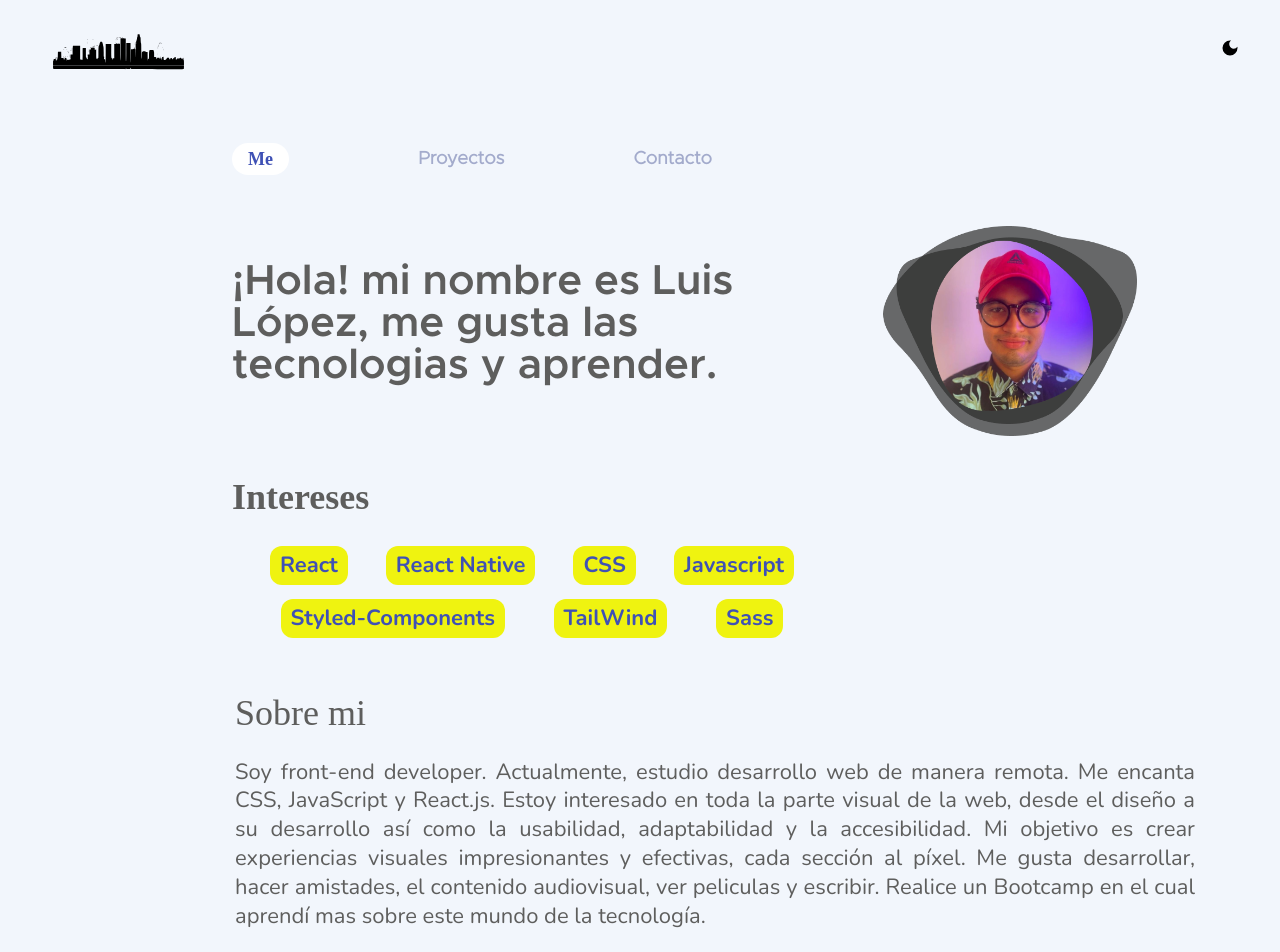
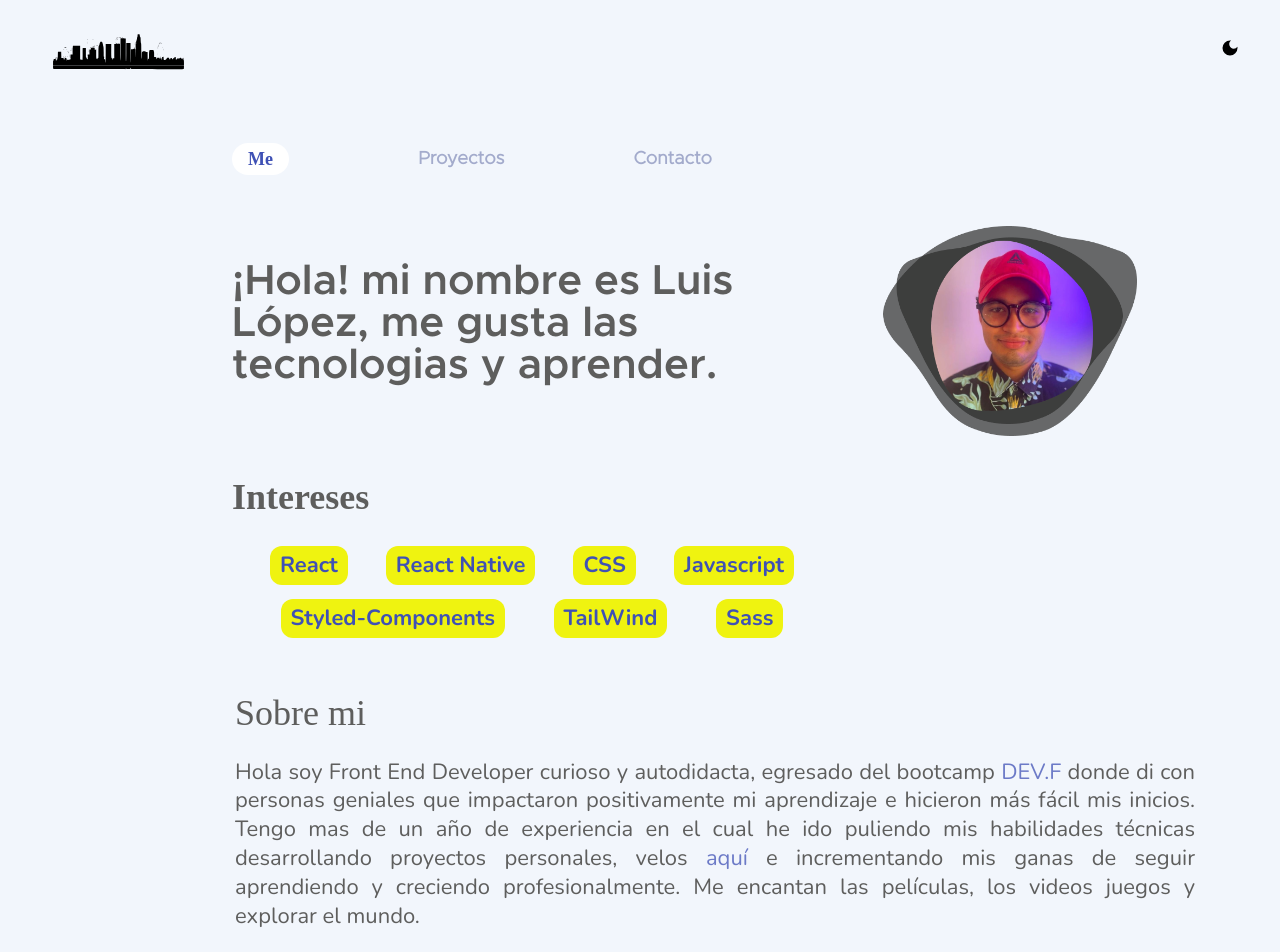
Before and after one commit to loplust/Portafolioo, a React (Create React App) app: page / in a window 1280 px wide. Shown: the top 952 px of the page. Built offline with nearby package versions, Linux system fonts and the light colour scheme; a web font is replaced by a local one.

Commit message:
feat about me

```diff
--- a/public/index.html
+++ b/public/index.html
@@ -24,7 +24,7 @@
       work correctly both with client-side routing and a non-root public URL.
       Learn how to configure a non-root public URL by running `npm run build`.
     -->
-    <title>React App</title>
+    <title>LopLust</title>
   </head>
   <body>
     <noscript>You need to enable JavaScript to run this app.</noscript>
--- a/src/components/AboutMe/AboutMe.js
+++ b/src/components/AboutMe/AboutMe.js
@@ -1,22 +1,18 @@
-import React from 'react'
-import '../AboutMe/AboutMe.scss'
-export default function AboutMe ({ darkMode }) {
+import React from "react";
+import "../AboutMe/AboutMe.scss";
+export default function AboutMe({ darkMode }) {
   return (
-      <div className={`ContainerAboutme ${darkMode ? 'darkMode' : ''}`}>
-          <div className={`AboutMe ${darkMode ? 'darkMode' : ''}`}>
-        Sobre mi
-         </div>
-        <div className={`Me ${darkMode ? 'darkMode' : ''}`}>
-        Soy front-end developer.
-Actualmente, estudio desarrollo web de manera remota.
-Me encanta CSS, JavaScript y React.js.
-Estoy interesado en toda la parte visual de la web, desde el diseño a su desarrollo así como la usabilidad, adaptabilidad y la accesibilidad. Mi objetivo es crear experiencias visuales impresionantes y efectivas, cada sección al píxel.
-Me gusta desarrollar, hacer amistades, el contenido audiovisual, ver peliculas y escribir.
-Realice un Bootcamp en el cual aprendí mas sobre este mundo de la tecnología.
-
-        </div>
-
+    <div className={`ContainerAboutme ${darkMode ? "darkMode" : ""}`}>
+      <div className={`AboutMe ${darkMode ? "darkMode" : ""}`}>Sobre mi</div>
+      <div className={`Me ${darkMode ? "darkMode" : ""}`}>
+        Hola soy Front End Developer curioso y autodidacta, egresado del
+        bootcamp <a href="https://drive.google.com/file/d/1n9U0xxdDTFwAx0BiSM_NY86O2vWggNFC/view?usp=sharing" rel="noreferrer" target='_blank'>DEV.F</a> donde di con personas geniales que impactaron
+        positivamente mi aprendizaje e hicieron más fácil mis inicios. Tengo mas
+        de un año de experiencia en el cual he ido puliendo mis habilidades
+        técnicas desarrollando proyectos personales, velos <a href="/proyects">aquí</a> e incrementando mis ganas de seguir aprendiendo y creciendo
+        profesionalmente. Me encantan las películas, los videos
+        juegos y explorar el mundo.
       </div>
-
-  )
+    </div>
+  );
 }
```
